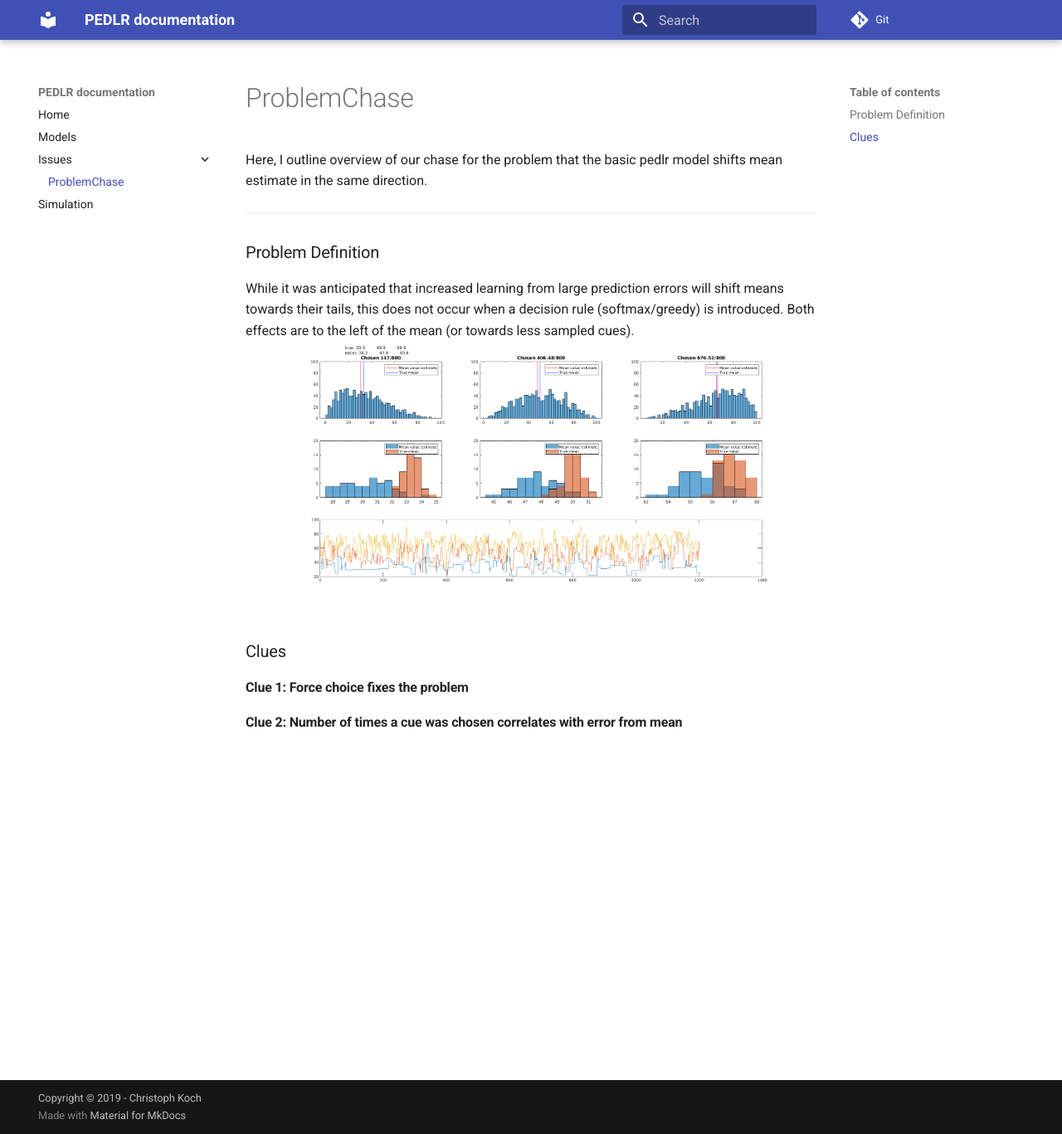
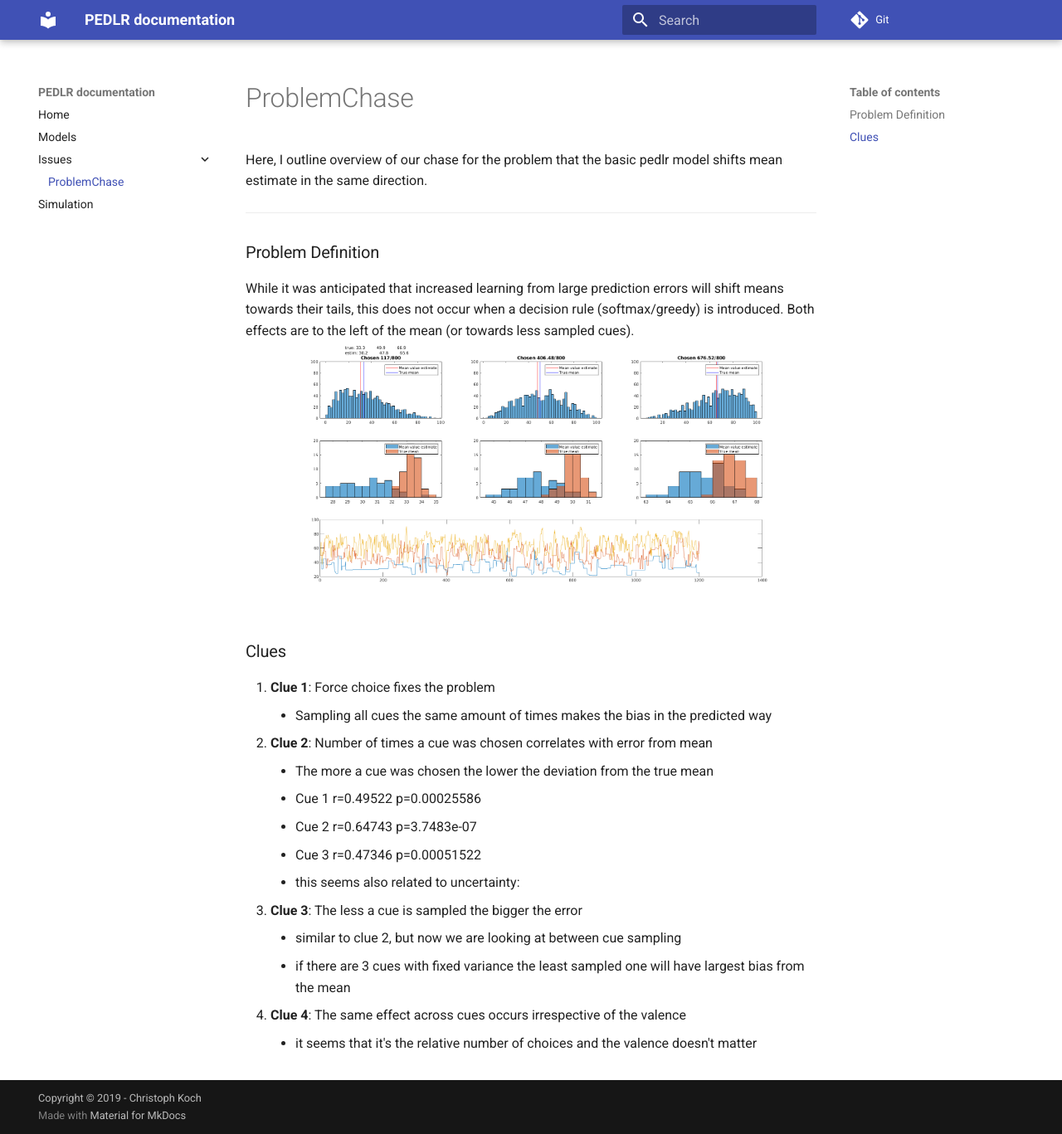
Before and after one commit to koch-means-cook/pedlr, an MkDocs documentation site: the page built from documentation/docs/problem_chase.md, in a window 1280 px wide and 1367 px high. Shown: the whole window at 83% size. Built offline with MkDocs 1.6.1 and Material for MkDocs 9.7.7, drawn with Linux system fonts in a browser that asks for light colours.

Commit message:
updated docs

```diff
--- a/documentation/docs/problem_chase.md
+++ b/documentation/docs/problem_chase.md
@@ -6,6 +6,16 @@ Here, I outline overview of our chase for the problem that the basic pedlr model
 While it was anticipated that increased learning from large prediction errors will shift means towards their tails, this does not occur when a decision rule (softmax/greedy) is introduced. Both effects are to the left of the mean (or towards less sampled cues).
 ![problem_description](img/problem_def.png)
 ### Clues
-#### Clue 1: Force choice fixes the problem
-
-#### Clue 2: Number of times a cue was chosen correlates with error from mean
+  1. **Clue 1**: Force choice fixes the problem
+    - Sampling all cues the same amount of times makes the bias in the predicted way
+  2. **Clue 2**: Number of times a cue was chosen correlates with error from mean
+    - The more a cue was chosen the lower the deviation from the true mean
+      - Cue 1 r=0.49522 p=0.00025586
+      - Cue 2 r=0.64743 p=3.7483e-07
+      - Cue 3 r=0.47346 p=0.00051522
+    - this seems also related to uncertainty:
+  3. **Clue 3**: The less a cue is sampled the bigger the error
+    - similar to clue 2, but now we are looking at between cue sampling
+    - if there are 3 cues with fixed variance the least sampled one will have largest bias from the mean
+  4. **Clue 4**: The same effect across cues occurs irrespective of the valence
+    - it seems that it's the relative number of choices and the valence doesn't matter
```
Also changed, not shown: 1 other file.
